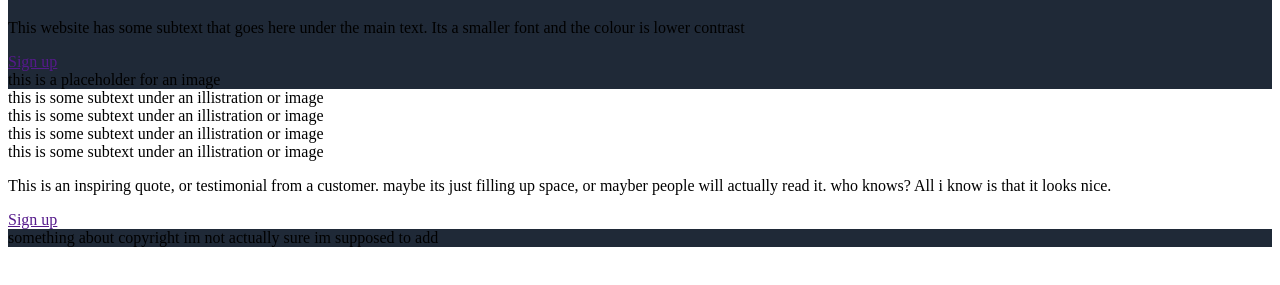
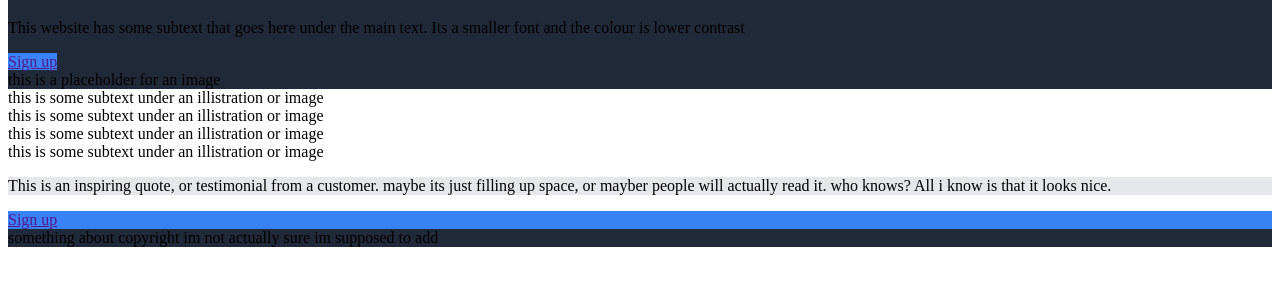
Before and after one commit to LordNEWNS/odin-landing-page, a plain HTML site: page index.html in a window 1280 px wide. Shown: the part 157-442 px from the top of the page. Drawn offline with Linux system fonts and the light colour scheme.

Commit message:
Add remaining background colours
Adds the background colours to all other fields specified in
project outline

```diff
--- a/style.css
+++ b/style.css
@@ -3,3 +3,12 @@
 .footer {
     background-color: #1f2937;
 }
+
+.sign-up,
+.call-to-action {
+    background-color: #3882f6;
+}
+
+.quote {
+    background-color: #e5e7eb;
+}
```
